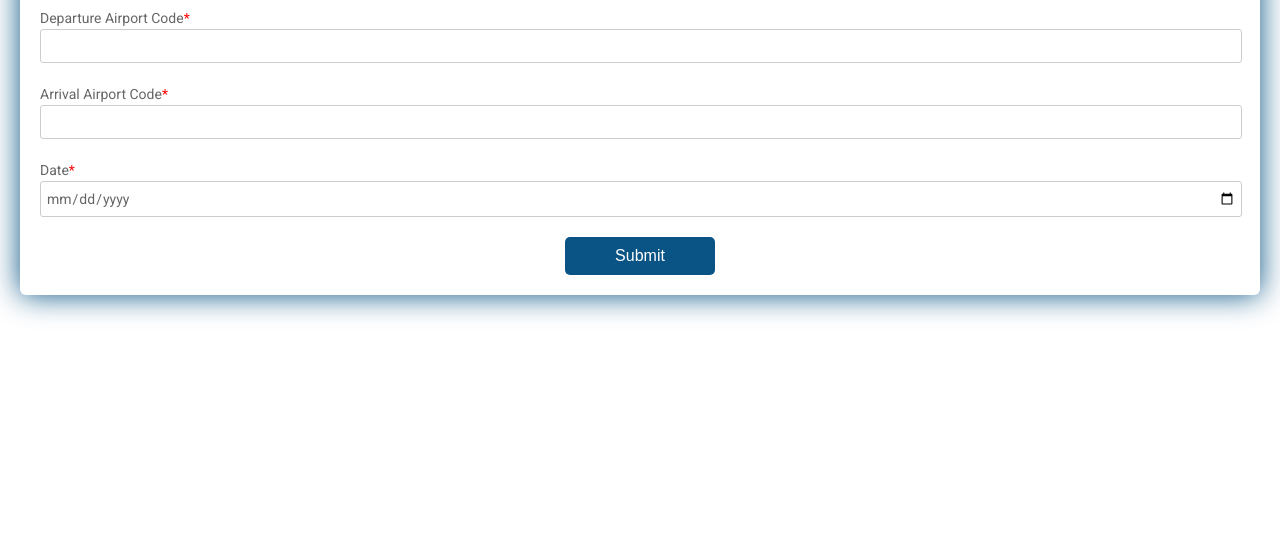
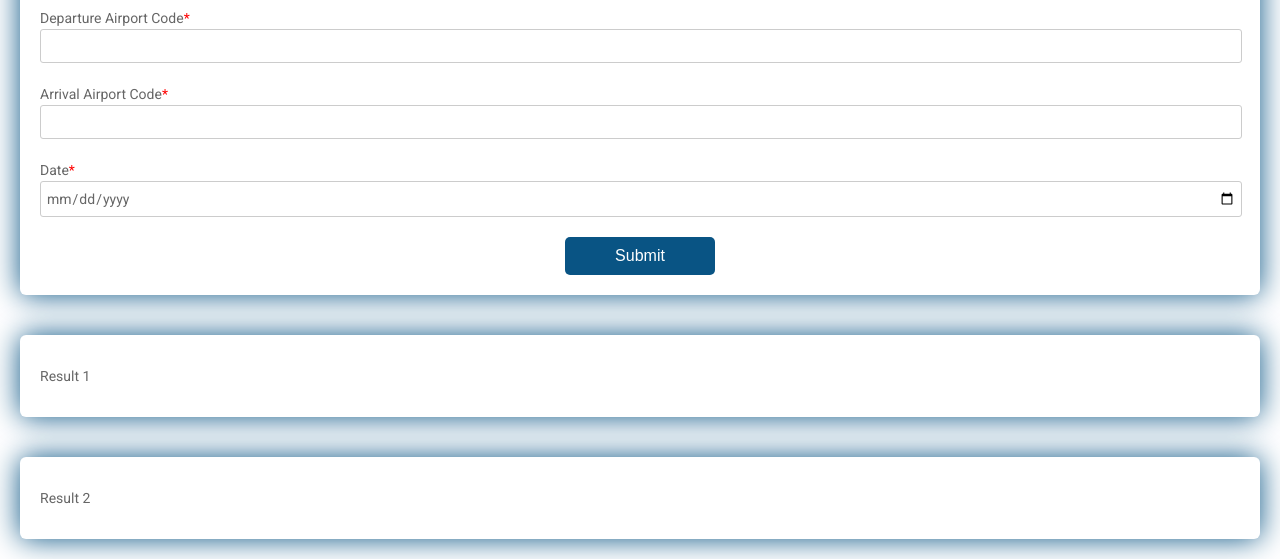
Before and after one commit to AutomationMusician/flight-finder, a website: page public/index.html in a window 1280 px wide. Shown: the part 275-834 px from the top of the page. Before the commit the page ends 800 px from the top, so only its background shows below. Drawn offline with Linux system fonts and the light colour scheme.

Commit message:
mock out results

```diff
--- a/public/index.html
+++ b/public/index.html
@@ -11,7 +11,7 @@
   </head>
   <body>
     <div class="testbox">
-      <form action="javascript:getFlights()">
+      <form class="bubble" action="javascript:getFlights()">
         <div class="banner">
           <h1>Flight Finder</h1>
         </div>
@@ -33,6 +33,22 @@
         </div>
       </form>
     </div>
+
+    <div class="testbox">
+      <div class="bubble">
+        <div class="item">
+          <p>Result 1</p>
+        </div>
+      </div>
+    </div>
+
+    <div class="testbox">
+      <div class="bubble">
+        <div class="item">
+          <p>Result 2</p>
+        </div>
+      </div>
+    </div>
   </body>
   <script src="script.js"></script>
 </html>
--- a/public/styles.css
+++ b/public/styles.css
@@ -3,7 +3,7 @@
 html, body {
     min-height: 100%;
 }
-body, div, form, input, select, p {
+body, div, .bubble, input, select, p {
     padding: 0;
     margin: 0;
     outline: none;
@@ -29,7 +29,7 @@ span.required {
     height: inherit;
     padding: 20px;
 }
-form {
+.bubble {
     width: 100%;
     padding: 20px;
     border-radius: 6px;
```
